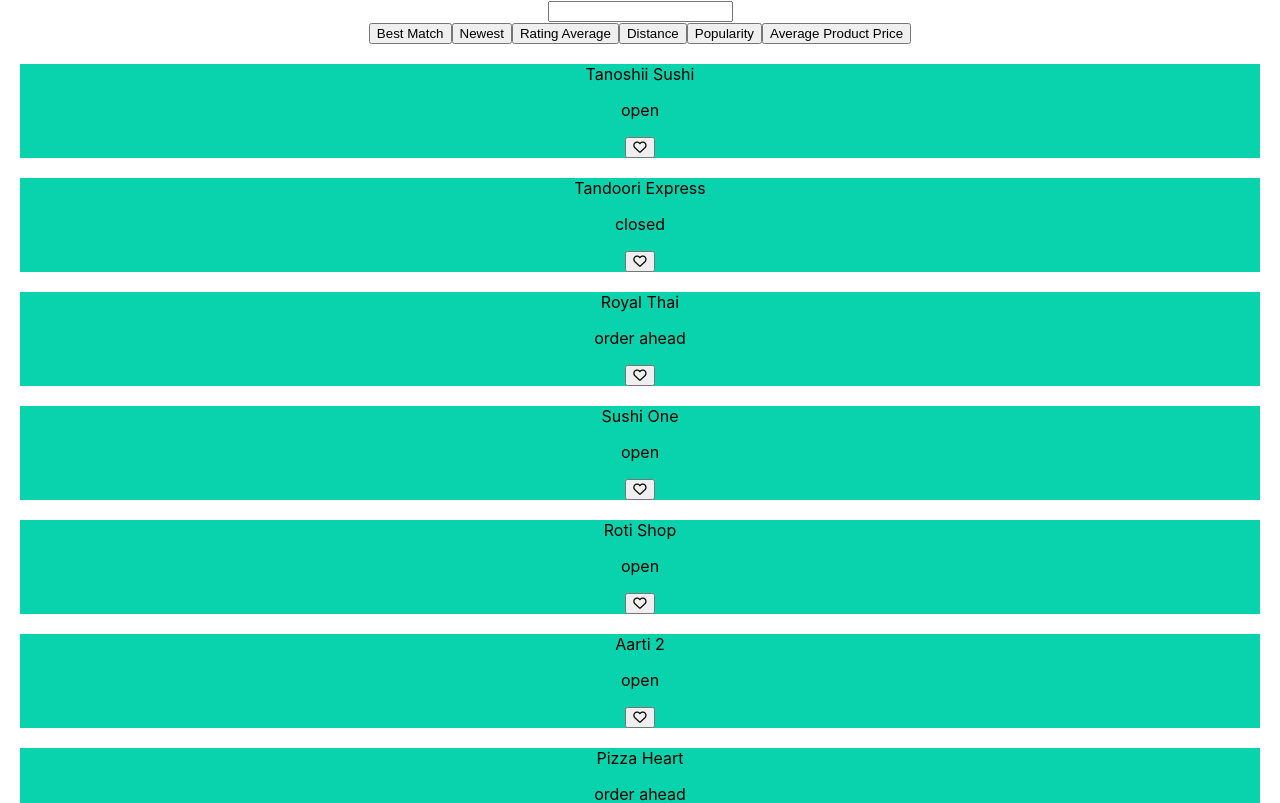
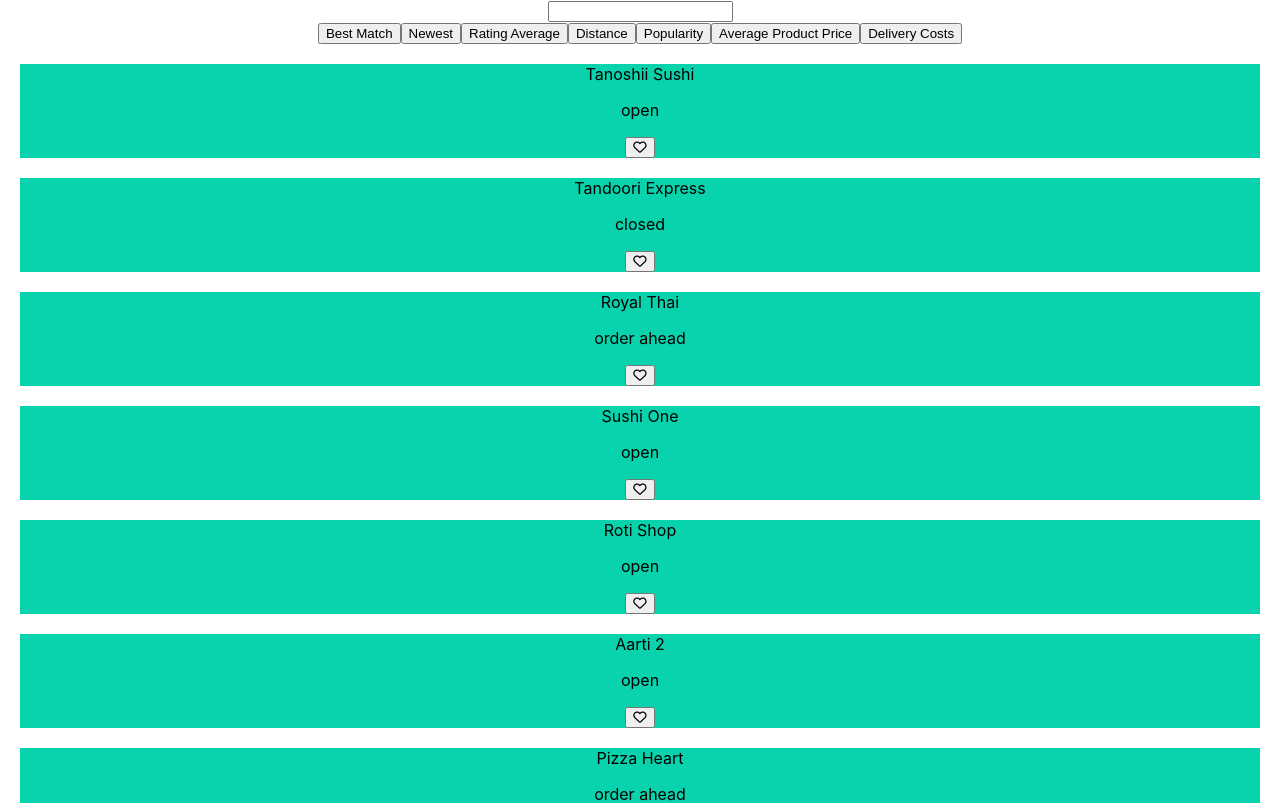
Before and after one commit to McHardex/restaurant, a React (Create React App) app: page / in a window 1280 px wide. Shown: the top 803 px of the page. Built offline with nearby package versions, Linux system fonts and the light colour scheme.

Commit message:
sort restaurant by delivery cost

```diff
--- a/src/components/Restaurant/index.jsx
+++ b/src/components/Restaurant/index.jsx
@@ -53,6 +53,7 @@ class Restaurant extends Component {
           <button type="button" className="distance" onClick={() => this.sort('distance')}>Distance</button>
           <button type="button" className="popularity" onClick={() => this.sort('popularity')}>Popularity</button>
           <button type="button" className="averageProductPrice" onClick={() => this.sort('averageProductPrice')}>Average Product Price</button>
+          <button type="button" className="deliveryCosts" onClick={() => this.sort('deliveryCosts')}>Delivery Costs</button>
         </div>
         {
           restaurants.map((restaurant, index) => (
```
Also changed, not shown: 1 other file (tests, documents, lock files or other folders).
